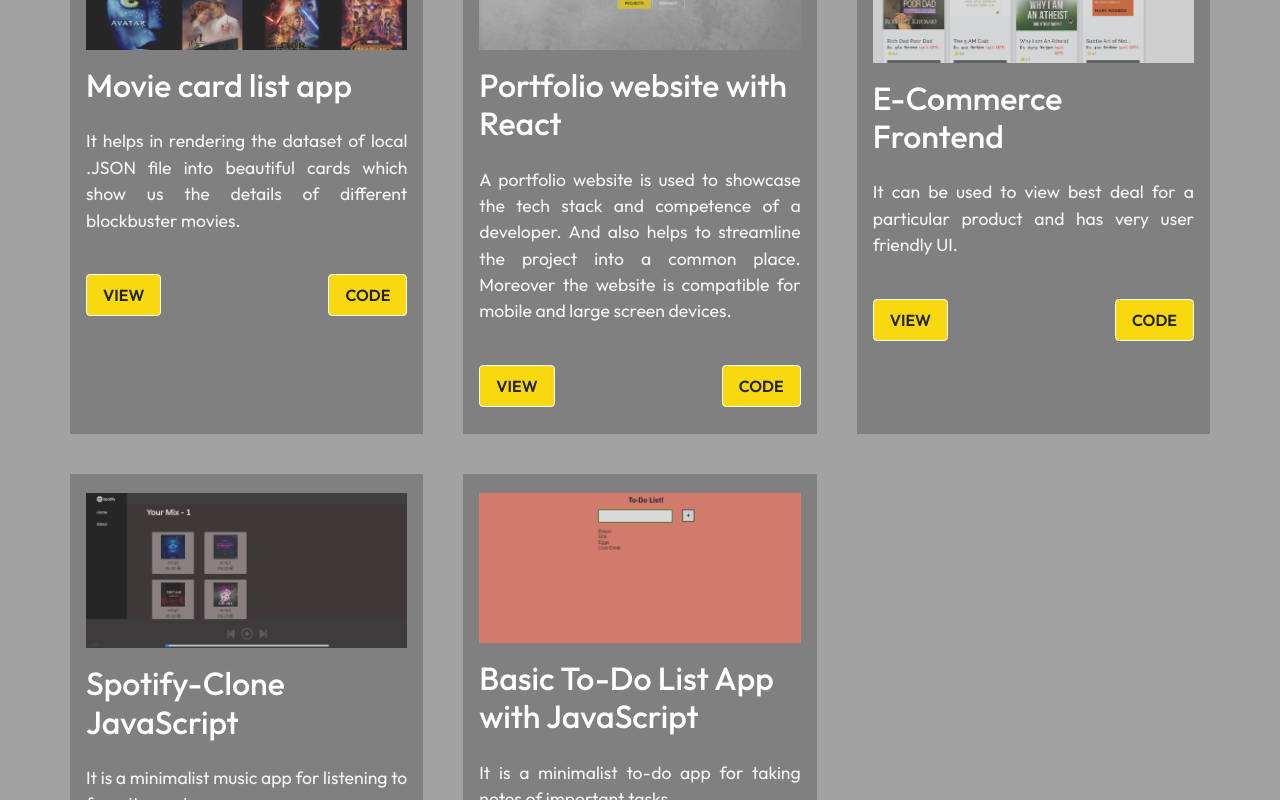
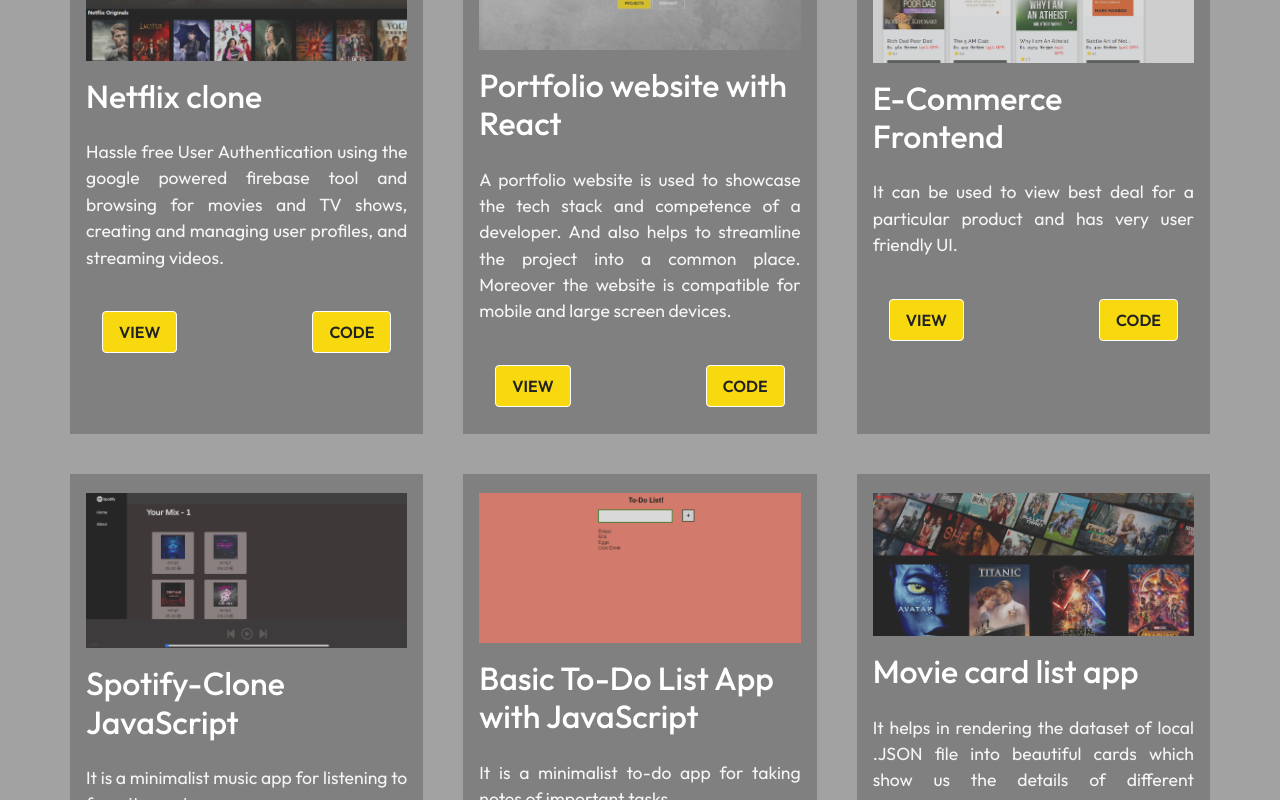
Before and after one commit to Rajesh562020/react-portfolio, a React (Create React App) app: page / in a window 1280 px wide. Shown: the part 1800-2600 px from the top of the page. Built offline with nearby package versions, Linux system fonts and the light colour scheme; a web font is replaced by a local one.

Commit message:
added netflix clone

```diff
--- a/src/components/WorkCardData.js
+++ b/src/components/WorkCardData.js
@@ -3,17 +3,17 @@
 import Pro3 from "../assets/pro3.png";
 import Pro4 from "../assets/pro4.png";
 import Pro5 from "../assets/pro5.png";
-
+import Pro6 from "../assets/pro6.png";
 const ProjectCardData = [
   {
-    imgsrc: Pro1,
-    title: "Movie card list app",
+    imgsrc: Pro6,
+    title: "Netflix clone",
     detailText:
-      " It helps in rendering  the dataset of local .JSON file into beautiful cards which show us the details of different blockbuster movies.",
-    viewLink: "https://beautiful-semolina-c490b0.netlify.app/",
-    codeLink:
-      "https://github.com/Rajesh562020/movie-list-app-react/tree/master",
+      " Hassle free User Authentication using the google powered firebase tool  and browsing  for movies and TV shows, creating and managing user profiles, and streaming videos.",
+    viewLink: "https://netflix-clone-v2-code.web.app/",
+    codeLink: "https://github.com/Rajesh562020/netflix_clone_v2",
   },
+
   {
     imgsrc: Pro2,
     title: "Portfolio website with React",
@@ -48,6 +48,15 @@
       " It is a minimalist to-do app for taking notes of important tasks.",
     viewLink: "https://relaxed-vacherin-d63452.netlify.app/",
     codeLink: "https://github.com/Rajesh562020/To-do-App-v1.0",
+  },
+  {
+    imgsrc: Pro1,
+    title: "Movie card list app",
+    detailText:
+      " It helps in rendering  the dataset of local .JSON file into beautiful cards which show us the details of different blockbuster movies.",
+    viewLink: "https://beautiful-semolina-c490b0.netlify.app/",
+    codeLink:
+      "https://github.com/Rajesh562020/movie-list-app-react/tree/master",
   }
 ];
 
--- a/src/components/WorkCardStyles.css
+++ b/src/components/WorkCardStyles.css
@@ -14,6 +14,8 @@
 .project-card{
     background: gray;
     padding: 1.2rem 1rem;
+    /* justify-content: space-evenly;
+    flex-direction: column; */
 }
 .project-card img{
     width: 100%;
@@ -29,13 +31,24 @@
    text-align: justify;
 
 }
+.pro-details{
+    /* display: flex;
+    align-items:end;
+    flex-direction: column; */
+}
 .pro-btns{
+    /* background-color:aqua ; */
+    /* align-items:last baseline; */
+    /* flex-direction: column; */
     display: flex;
     justify-content: space-between;
-    padding: 0.5rem 0;
+    padding: 0.5rem 1rem;
+
 }
 .pro-btns .btn{
+
     padding: 0.5rem 1rem;
+
 }
 @media screen and (max-width: 740px){
     .project-container{
```
Also changed, not shown: src/assets/pro6.png (added).
